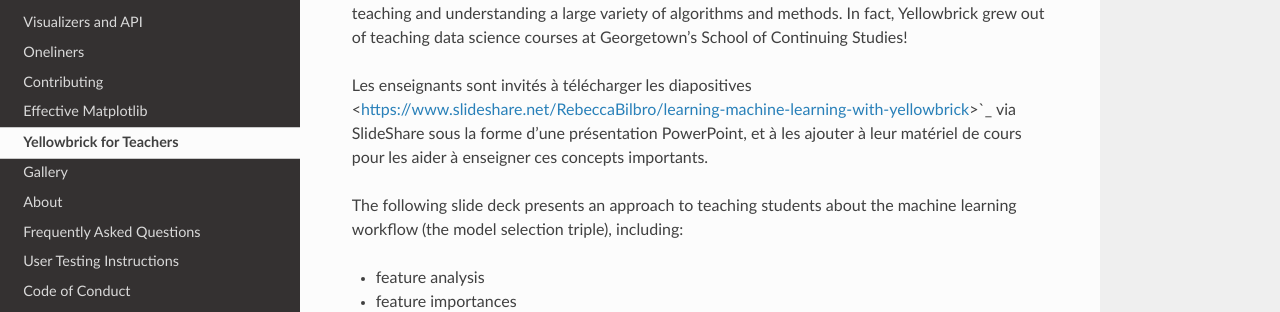
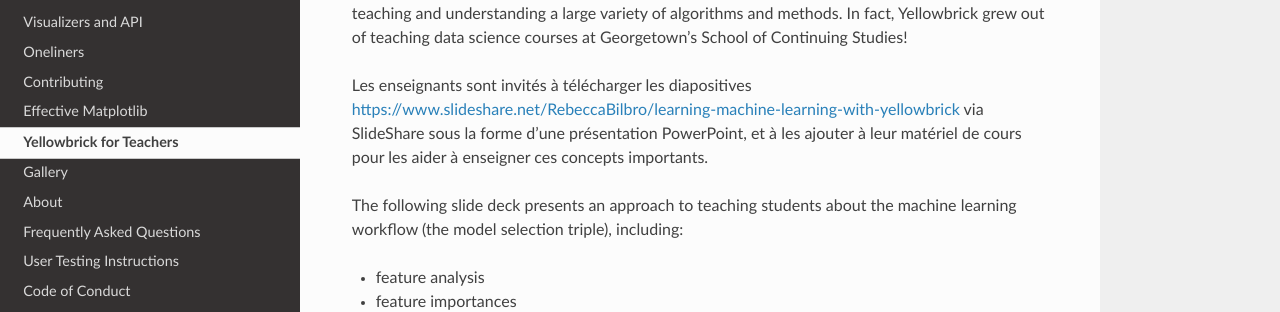
Before and after one commit to DistrictDataLabs/yellowbrick-docs-fr, a Sphinx documentation site: the page built from docs/teaching.rst, in a window 1280 px wide and 1348 px high. Shown: the part 182-494 px from the top of the window. Built offline with Sphinx 7.4.7 and the Read the Docs theme 2.0.0, drawn with Linux system fonts in a browser that asks for light colours.

Commit message:
tiny formatting fixes

```diff
--- a/docs/index.rst
+++ b/docs/index.rst
@@ -4,9 +4,9 @@
     You can adapt this file completely to your liking, but it should at least
     contain the root `toctree` directive.
 
-Yellowbrick
-===========
-Analyse visuelle et outils de diagnostic pour faciliter la sélection de modèles d'apprentissage automatique
+Yellowbrick : Analyse visuelle et outils de diagnostic
+======================================================
+Analyse visuelle et outils de diagnostic pour faciliter la sélection de modèles d'apprentissage automatique!
 
 .. image:: images/readme/banner.png
 
--- a/docs/teaching.rst
+++ b/docs/teaching.rst
@@ -5,7 +5,7 @@ Yellowbrick for Teachers
 
 For teachers and students of machine learning, Yellowbrick can be used as a framework for teaching and understanding a large variety of algorithms and methods. In fact, Yellowbrick grew out of teaching data science courses at Georgetown's School of Continuing Studies!
 
-Les enseignants sont invités à télécharger les diapositives <https://www.slideshare.net/RebeccaBilbro/learning-machine-learning-with-yellowbrick>`_ via SlideShare sous la forme d'une présentation PowerPoint, et à les ajouter à leur matériel de cours pour les aider à enseigner ces concepts importants.
+Les enseignants sont invités à télécharger les diapositives `<https://www.slideshare.net/RebeccaBilbro/learning-machine-learning-with-yellowbrick>`_ via SlideShare sous la forme d'une présentation PowerPoint, et à les ajouter à leur matériel de cours pour les aider à enseigner ces concepts importants.
 
 The following slide deck presents an approach to teaching students about the machine learning workflow (the model selection triple), including:
 
--- a/docs/tutorial.rst
+++ b/docs/tutorial.rst
@@ -60,7 +60,7 @@ Extraction de caractéristiques
 Nos données, y compris la cible, sont catégoriques. Nous devrons transformer ces valeurs en valeurs numériques pour l'apprentissage automatique. Afin d'extraire cela du jeu de données, nous devrons utiliser les transformateurs de scikit-learn pour transformer notre jeu de données d'entrée en quelque chose qui peut être adapté à un modèle. Heureusement, scikit-learn fournit des transformateurs pour convertir les étiquettes catégorielles en nombres entiers :
 `sklearn.preprocessing.LabelEncoder <http://scikit-learn.org/stable/modules/generated/sklearn.preprocessing.LabelEncoder.html>`__ et `sklearn.preprocessing.OneHotEncoder <http://scikit-learn.org/stable/modules/generated/sklearn.preprocessing.OneHotEncoder.html>`__.
 
-Nous allons utiliser une combinaison de l'objet ``Pipeline`` de scikit-learn (voici <http://zacstewart.com/2014/08/05/pipelines-of-featureunions-of-pipelines.html>`__ un excellent article sur l'utilisation des pipelines par `Zac Stewart <https://twitter.com/zacstewart>`__), ``OneHotEncoder``, et ``LabelEncoder``:
+Nous allons utiliser une combinaison de l'objet ``Pipeline`` de scikit-learn (voici `<http://zacstewart.com/2014/08/05/pipelines-of-featureunions-of-pipelines.html>`__ un excellent article sur l'utilisation des pipelines par `Zac Stewart <https://twitter.com/zacstewart>`__), ``OneHotEncoder``, et ``LabelEncoder``:
 
 .. code:: python
 
```
